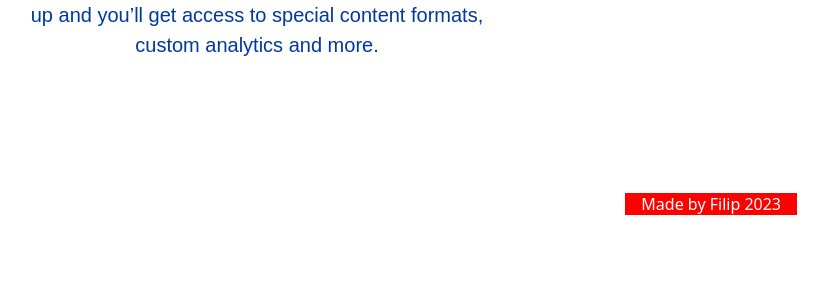
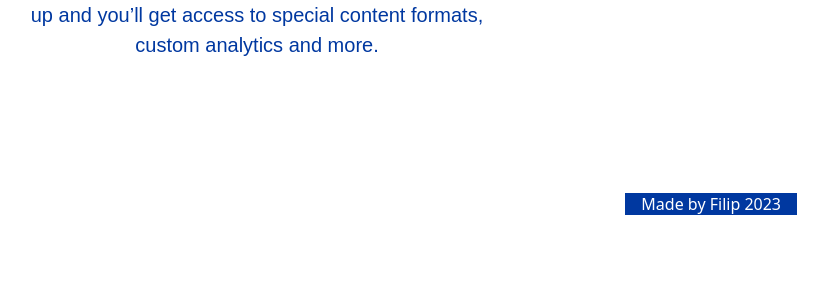
Before and after one commit to filipljung/pinterest-clone-django, a Django app: page /business/ in a window 1280 px wide. Shown: the part 391-691 px from the top of the page, without its empty margins (383-1211 px from the left). Run offline with Django 4.2, Linux system fonts and the light colour scheme.

Commit message:
Update business.html

```diff
--- a/pinterest/templates/business.html
+++ b/pinterest/templates/business.html
@@ -34,7 +34,7 @@
         </div>
     </div>
     <p style="margin-right: 100px; text-align: right;">
-        <span style="color: white; background-color: red; padding: 0 16px; ">
+        <span style="color: white; background-color: rgb(0, 56, 160); padding: 0 16px; ">
             Made by Filip 2023
         </span>
     </p>
```
